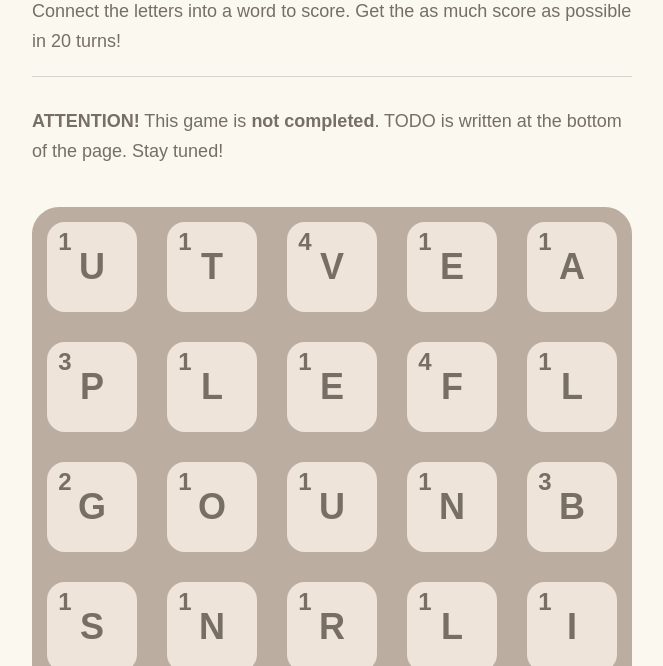
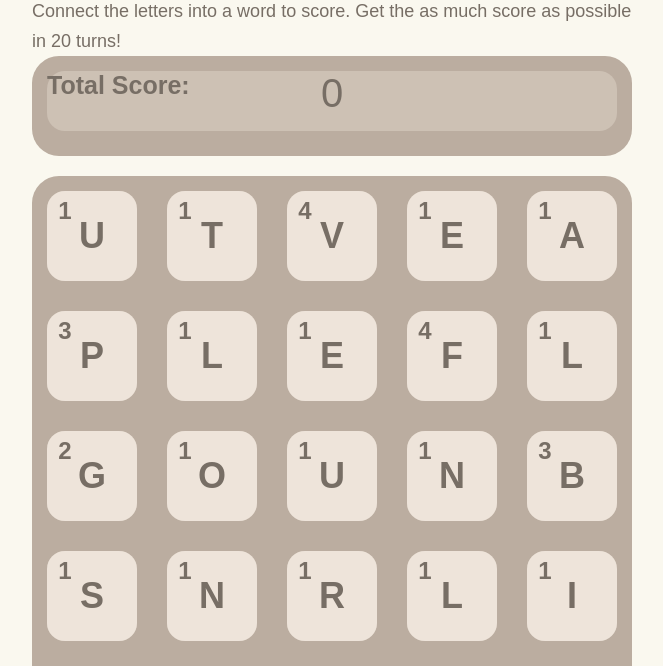
Before and after one commit to EuphoricCatface/YAWPjs, a website: page index.html in a window 1280 px wide. Shown: the part 88-754 px from the top of the page, without its empty margins (308-971 px from the left). Drawn offline with Linux system fonts and the light colour scheme.

Commit message:
Add score counting !Visual polishing needed!

```diff
--- a/index.html
+++ b/index.html
@@ -16,9 +16,16 @@
         <div class="container">
             <h1>Yet Another Word Puzzle (.js)</h1>
             <p class="game-intro">Connect the letters into a word to score. Get the as much score as possible in 20 turns!</p>
-            <hr>
-            <p><strong class="important">Attention!</strong> This game is <strong>not completed</strong>. TODO is written at the bottom of the page. Stay tuned!</p>
-
+            <div class="scoreboard">
+                <div class="game-info">
+                    <div class="score-total"></div>
+                    <div class="turns"></div>
+                </div>
+                <div class="turn-info">
+                    <div class="construct-word"></div>
+                    <div class="score-word"></div>
+                </div>
+            </div>
             <div class="game-container">
                 <div class="grid-container">
                     <div class="grid-row">
@@ -61,7 +68,9 @@
                 <div class="tile-container">
                 </div>
             </div>
-
+            <p>
+                <strong class="important">Attention!</strong> This game is <strong>not completed</strong>. TODO is written at the bottom of the page. Stay tuned!
+            </p>
             <p class="game-explanation">
                 <strong class="important">How to play:</strong> Drag your <strong>mouse cursor</strong> to thread the tiles. When the threaded tiles make a word, they <strong>get squashed!</strong>
             </p>
--- a/js/game_manager.js
+++ b/js/game_manager.js
@@ -6,6 +6,8 @@ function GameManager(size, actuator) {
     this.actuator = actuator;
 
     this.grid = new Grid(this.size);
+
+    this.score = 0;
 
     this.allowDropOnGameContainer();
     this.setup();
@@ -67,6 +69,7 @@ GameManager.prototype.fill_prepare = function() {
 
 GameManager.prototype.actuate = function() {
     this.actuator.actuate(this.grid);
+    this.actuator.setScore(this.score);
 };
 
 GameManager.prototype.squash = function (direction) {
@@ -82,6 +85,7 @@ GameManager.prototype.input = function (inputData) {
         element.remove();
     });
     inputData.tiles.forEach(element => {
+        this.score += this.actuator.letter_score[element.value];
         this.grid.coordDelete({
             x: element.pos.x,
             y: element.pos.y
--- a/js/html_actuator.js
+++ b/js/html_actuator.js
@@ -72,3 +72,8 @@ HTMLActuator.prototype.addHTMLTile = function (tile) {
     element.addEventListener("dragover",tile.dragover_handler.bind(tile));
     element.addEventListener("drop",tile.drop_handler.bind(tile));
 };
+
+HTMLActuator.prototype.setScore = function (score) {
+    var score_total = document.getElementsByClassName("score-total")[0];
+    score_total.textContent = score;
+};
--- a/style/main.scss
+++ b/style/main.scss
@@ -71,9 +71,8 @@ hr {
     margin-bottom: 30px;
 }
 
-.game-container {
+.scoreboard, .game-container {
     overflow: hidden;
-    margin-top: 40px;
     position: relative;
     padding: calc($grid-spacing / 2);
 
@@ -85,9 +84,43 @@ hr {
 
     background: #bbada0;
     border-radius: $tile-border-radius * 1.5;
+    box-sizing: border-box;
+}
+
+.scoreboard {
+    width: $field-width;
+    height: 100px;
+
+    & .score-total/*, & .turns, & .construct-word, & .score-word*/ {
+        position: relative;
+        // width: $tile-size * 2.5;
+        // height: $tile-size / 2;
+        width: $field-width - $grid-spacing;
+        height: $tile-size - $grid-spacing;
+        margin-right: $grid-spacing;
+        float: left;
+
+        border-radius: $tile-border-radius;
+
+        background: rgba($tile-color, .35);
+
+        font-size: 40px;
+        text-align: center;
+    }
+    & .score-total::before {
+        position: absolute;
+        top: 0;
+        left: 0;
+        font-weight: bold;
+        font-size: 25px;
+        content: "Total Score: "
+    }
+}
+
+.game-container {
+    margin-top: 20px;
     width: $field-width;
     height: $field-width;
-    box-sizing: border-box;
 }
 
 .grid-container {
```
Also changed, not shown: style/main.css.
